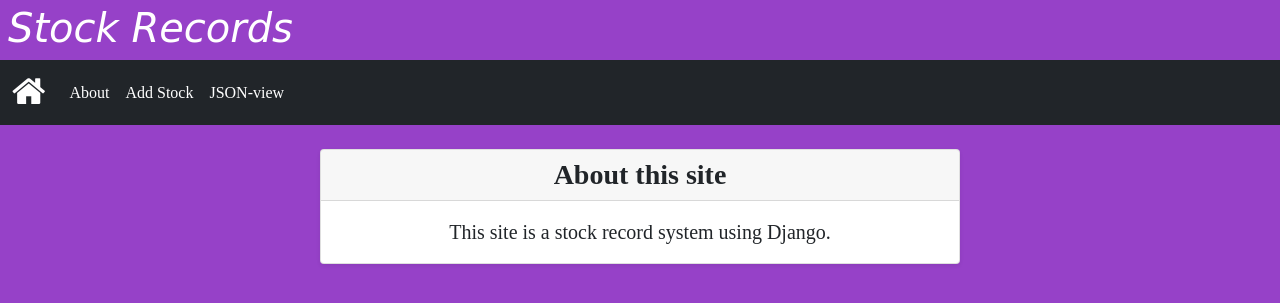
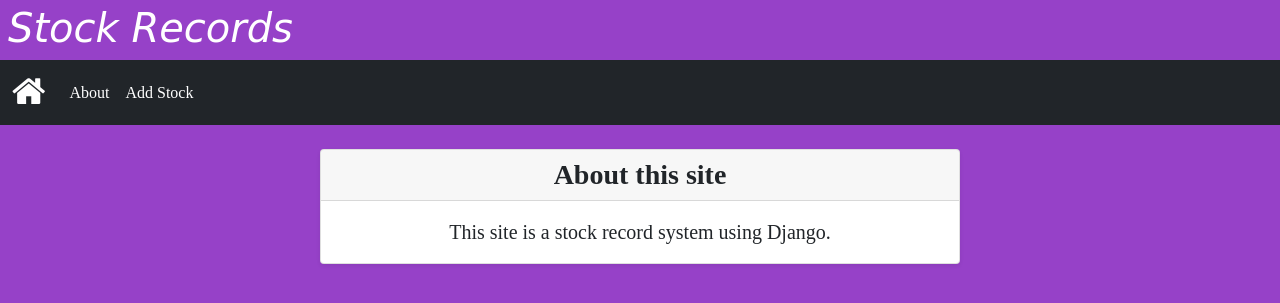
Before and after one commit to fazlerabbi125/stock-market, a Django app: page /about/ in a window 1280 px wide. Shown: the top 303 px of the page. Run offline with Django 3.2, Linux system fonts and the light colour scheme; some libraries are stand-ins or nearby versions.

Commit message:
sqlModel

```diff
--- a/janata/urls.py
+++ b/janata/urls.py
@@ -20,7 +20,7 @@ from django.views.generic import TemplateView
 app_name="janata"
 urlpatterns = [
     path('', StockListView.as_view(), name='home'),
-    path('json-home/', jsonlist, name='jsonView'),
+    #path('json-home/', jsonlist, name='jsonView'),
     path('about/', TemplateView.as_view(template_name='about.html'), name='about'),
     path('stock/add/', addStock, name='add'),
     path('stock/<int:pk>/edit/', updateStock, name='edit'),
--- a/templates/base.html
+++ b/templates/base.html
@@ -45,9 +45,9 @@
         <li class="nav-item">
           <a class="nav-link text-white" href="{% url 'janata:add' %}">Add Stock</a>
         </li>
-        <li class="nav-item">
+  {% comment %}   <li class="nav-item">
           <a class="nav-link text-white" href="{% url 'janata:jsonView' %}">JSON-view</a>
-        </li>
+        </li>{% endcomment %}
     </div>
   </div>
 </nav>
```
